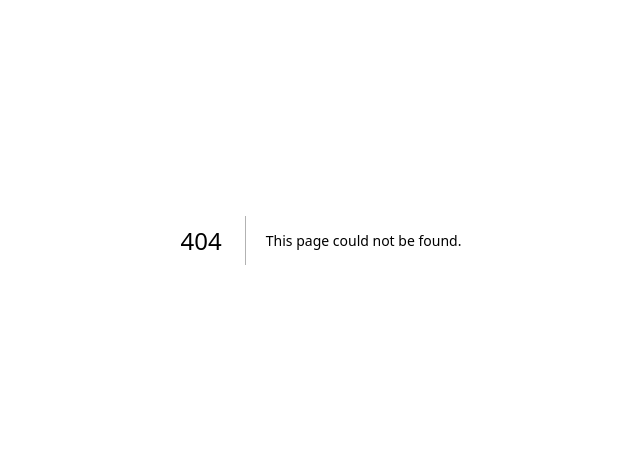
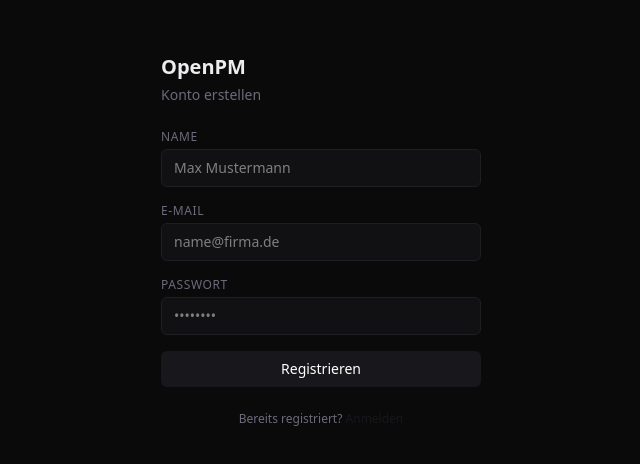
Before and after one commit to jpetzke/OpenPM, a Next.js app in the folder frontend/: page /register in a window 1280 px wide. Before the commit this address had no page. Shown: the part 160-624 px from the top of the page, without its empty margins (319-959 px from the left). Built offline with nearby package versions, Linux system fonts and the light colour scheme.

Commit message:
feat(frontend): login and register pages

```diff
--- /dev/null
+++ b/frontend/src/app/(auth)/login/page.tsx
@@ -0,0 +1,106 @@
+"use client";
+import { useState } from "react";
+import { useRouter } from "next/navigation";
+import Link from "next/link";
+import { useForm } from "react-hook-form";
+import { zodResolver } from "@hookform/resolvers/zod";
+import { z } from "zod";
+import { toast } from "sonner";
+import { api } from "@/lib/api";
+import { useAuthStore } from "@/store/authStore";
+import type { User } from "@/types/project";
+
+const schema = z.object({
+  email: z.string().email("Ungültige E-Mail"),
+  password: z.string().min(1, "Passwort erforderlich"),
+});
+type FormData = z.infer<typeof schema>;
+
+export default function LoginPage() {
+  const router = useRouter();
+  const setAuth = useAuthStore((s) => s.setAuth);
+  const [loading, setLoading] = useState(false);
+
+  const { register, handleSubmit, formState: { errors } } = useForm<FormData>({
+    resolver: zodResolver(schema),
+  });
+
+  const onSubmit = async (data: FormData) => {
+    setLoading(true);
+    try {
+      const { access_token } = await api.post<{ access_token: string; token_type: string }>(
+        "/auth/login",
+        { email: data.email, password: data.password }
+      );
+      const user = await api.get<User>("/auth/me");
+      setAuth(user, access_token);
+      router.push("/projects");
+    } catch (err: unknown) {
+      const e = err as { message?: string };
+      toast.error(e.message || "Anmeldung fehlgeschlagen");
+    } finally {
+      setLoading(false);
+    }
+  };
+
+  return (
+    <div className="min-h-screen flex items-center justify-center" style={{ background: "var(--bg-base)" }}>
+      <div className="w-full max-w-sm space-y-6 p-8">
+        <div className="space-y-1">
+          <h1 className="text-xl font-semibold" style={{ color: "var(--text-primary)" }}>OpenPM</h1>
+          <p className="text-sm" style={{ color: "var(--text-muted)" }}>Anmelden</p>
+        </div>
+        <form onSubmit={handleSubmit(onSubmit)} className="space-y-4">
+          <div className="space-y-1">
+            <label htmlFor="email" className="block text-xs font-medium uppercase tracking-wider" style={{ color: "var(--text-muted)" }}>
+              E-Mail
+            </label>
+            <input
+              id="email"
+              type="email"
+              {...register("email")}
+              className="w-full px-3 py-2 rounded-md text-sm outline-none"
+              style={{
+                background: "var(--bg-surface)",
+                border: "1px solid var(--border)",
+                color: "var(--text-primary)",
+              }}
+              placeholder="name@firma.de"
+            />
+            {errors.email && <p className="text-xs" style={{ color: "var(--danger)" }}>{errors.email.message}</p>}
+          </div>
+          <div className="space-y-1">
+            <label htmlFor="password" className="block text-xs font-medium uppercase tracking-wider" style={{ color: "var(--text-muted)" }}>
+              Passwort
+            </label>
+            <input
+              id="password"
+              type="password"
+              {...register("password")}
+              className="w-full px-3 py-2 rounded-md text-sm outline-none"
+              style={{
+                background: "var(--bg-surface)",
+                border: "1px solid var(--border)",
+                color: "var(--text-primary)",
+              }}
+              placeholder="••••••••"
+            />
+            {errors.password && <p className="text-xs" style={{ color: "var(--danger)" }}>{errors.password.message}</p>}
+          </div>
+          <button
+            type="submit"
+            disabled={loading}
+            className="w-full py-2 rounded-md text-sm font-medium transition-default disabled:opacity-50"
+            style={{ background: "var(--accent)", color: "#fff" }}
+          >
+            {loading ? "..." : "Anmelden"}
+          </button>
+        </form>
+        <p className="text-xs text-center" style={{ color: "var(--text-muted)" }}>
+          Noch kein Konto?{" "}
+          <Link href="/register" style={{ color: "var(--accent)" }}>Registrieren</Link>
+        </p>
+      </div>
+    </div>
+  );
+}
--- /dev/null
+++ b/frontend/src/app/(auth)/register/page.tsx
@@ -0,0 +1,93 @@
+"use client";
+import { useState } from "react";
+import { useRouter } from "next/navigation";
+import Link from "next/link";
+import { useForm } from "react-hook-form";
+import { zodResolver } from "@hookform/resolvers/zod";
+import { z } from "zod";
+import { toast } from "sonner";
+import { api } from "@/lib/api";
+import { useAuthStore } from "@/store/authStore";
+import type { User } from "@/types/project";
+
+const schema = z.object({
+  name: z.string().min(1, "Name erforderlich"),
+  email: z.string().email("Ungültige E-Mail"),
+  password: z.string().min(8, "Mindestens 8 Zeichen"),
+});
+type FormData = z.infer<typeof schema>;
+
+export default function RegisterPage() {
+  const router = useRouter();
+  const setAuth = useAuthStore((s) => s.setAuth);
+  const [loading, setLoading] = useState(false);
+
+  const { register, handleSubmit, formState: { errors } } = useForm<FormData>({
+    resolver: zodResolver(schema),
+  });
+
+  const onSubmit = async (data: FormData) => {
+    setLoading(true);
+    try {
+      await api.post("/auth/register", { email: data.email, password: data.password, name: data.name });
+      const { access_token } = await api.post<{ access_token: string; token_type: string }>(
+        "/auth/login",
+        { email: data.email, password: data.password }
+      );
+      const user = await api.get<User>("/auth/me");
+      setAuth(user, access_token);
+      router.push("/projects");
+    } catch (err: unknown) {
+      const e = err as { message?: string };
+      toast.error(e.message || "Registrierung fehlgeschlagen");
+    } finally {
+      setLoading(false);
+    }
+  };
+
+  return (
+    <div className="min-h-screen flex items-center justify-center" style={{ background: "var(--bg-base)" }}>
+      <div className="w-full max-w-sm space-y-6 p-8">
+        <div className="space-y-1">
+          <h1 className="text-xl font-semibold" style={{ color: "var(--text-primary)" }}>OpenPM</h1>
+          <p className="text-sm" style={{ color: "var(--text-muted)" }}>Konto erstellen</p>
+        </div>
+        <form onSubmit={handleSubmit(onSubmit)} className="space-y-4">
+          <div className="space-y-1">
+            <label htmlFor="name" className="block text-xs font-medium uppercase tracking-wider" style={{ color: "var(--text-muted)" }}>Name</label>
+            <input id="name" type="text" {...register("name")}
+              className="w-full px-3 py-2 rounded-md text-sm outline-none"
+              style={{ background: "var(--bg-surface)", border: "1px solid var(--border)", color: "var(--text-primary)" }}
+              placeholder="Max Mustermann" />
+            {errors.name && <p className="text-xs" style={{ color: "var(--danger)" }}>{errors.name.message}</p>}
+          </div>
+          <div className="space-y-1">
+            <label htmlFor="email" className="block text-xs font-medium uppercase tracking-wider" style={{ color: "var(--text-muted)" }}>E-Mail</label>
+            <input id="email" type="email" {...register("email")}
+              className="w-full px-3 py-2 rounded-md text-sm outline-none"
+              style={{ background: "var(--bg-surface)", border: "1px solid var(--border)", color: "var(--text-primary)" }}
+              placeholder="name@firma.de" />
+            {errors.email && <p className="text-xs" style={{ color: "var(--danger)" }}>{errors.email.message}</p>}
+          </div>
+          <div className="space-y-1">
+            <label htmlFor="password" className="block text-xs font-medium uppercase tracking-wider" style={{ color: "var(--text-muted)" }}>Passwort</label>
+            <input id="password" type="password" {...register("password")}
+              className="w-full px-3 py-2 rounded-md text-sm outline-none"
+              style={{ background: "var(--bg-surface)", border: "1px solid var(--border)", color: "var(--text-primary)" }}
+              placeholder="••••••••" />
+            {errors.password && <p className="text-xs" style={{ color: "var(--danger)" }}>{errors.password.message}</p>}
+          </div>
+          <button type="submit" disabled={loading}
+            className="w-full py-2 rounded-md text-sm font-medium transition-default disabled:opacity-50"
+            style={{ background: "var(--accent)", color: "#fff" }}>
+            {loading ? "..." : "Registrieren"}
+          </button>
+        </form>
+        <p className="text-xs text-center" style={{ color: "var(--text-muted)" }}>
+          Bereits registriert?{" "}
+          <Link href="/login" style={{ color: "var(--accent)" }}>Anmelden</Link>
+        </p>
+      </div>
+    </div>
+  );
+}
```
